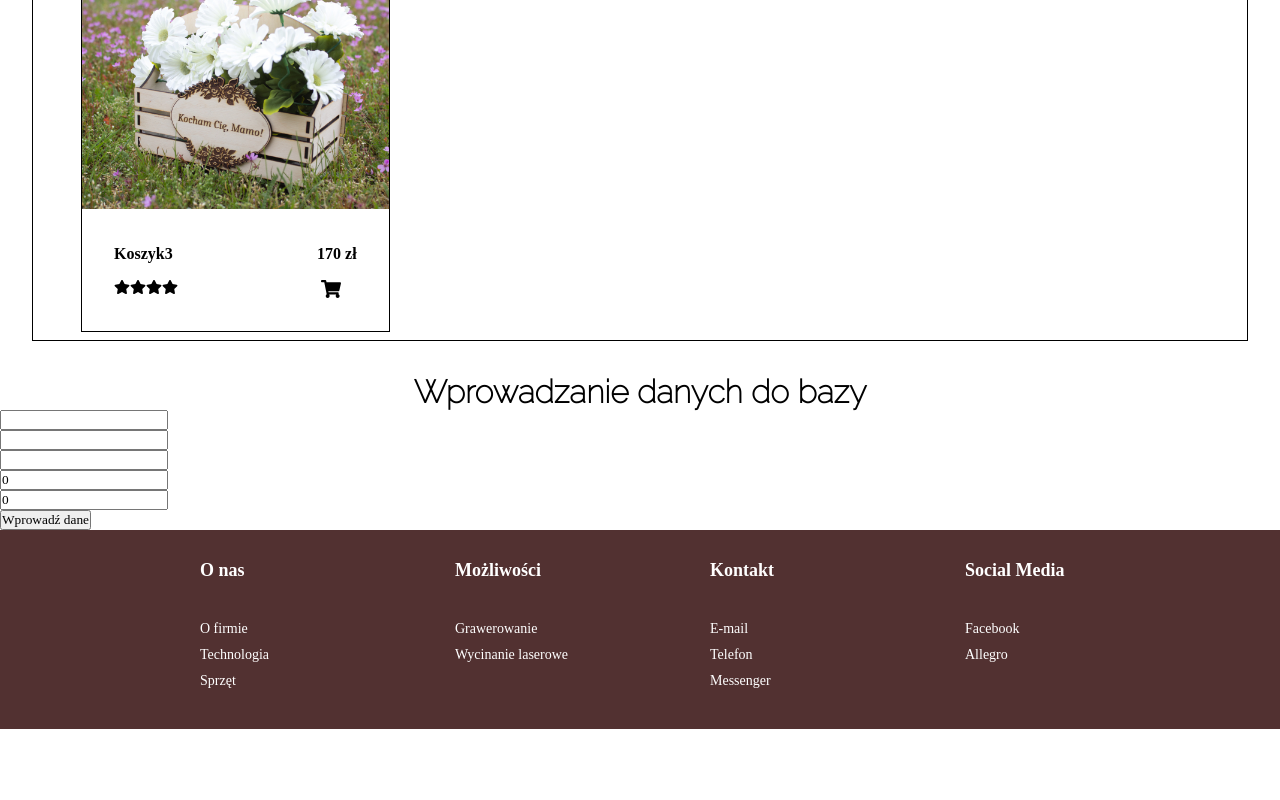
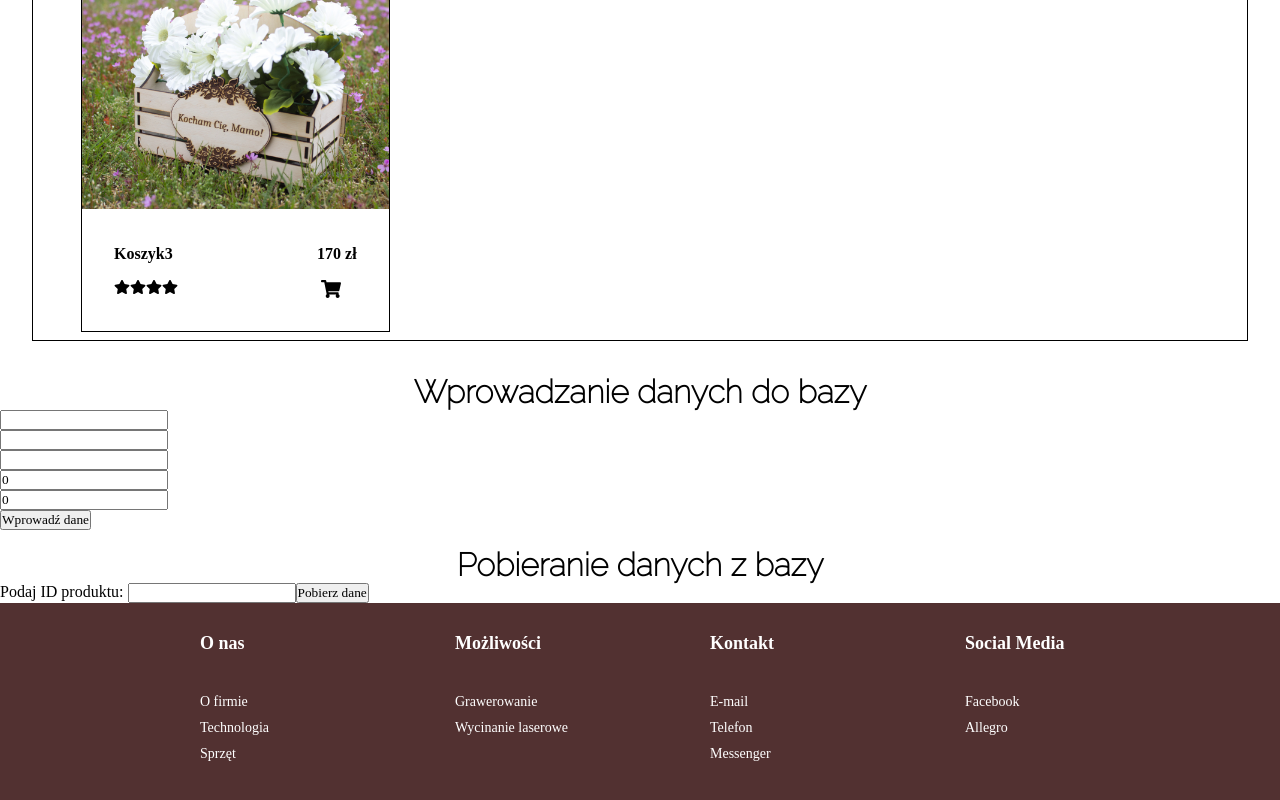
Before and after one commit to JoelFPS/engraving-online-shop, a React (Create React App) app in the folder frontend/: page / in a window 1280 px wide. Shown: the part 1096-1896 px from the top of the page. Before the commit the page ends 1825 px from the top, so only its background shows below. Built offline with nearby package versions, Linux system fonts and the light colour scheme; no server answers; a web font is replaced by a local one.

Commit message:
Temporary GetProductForm

```diff
--- a/frontend/src/App.js
+++ b/frontend/src/App.js
@@ -8,6 +8,7 @@ import Product from './Components/Product';
 import contents from './content';
 import Slider from './Components/Slider';
 import { AddProductForm } from './Components/add-product/form.js'; //temporary
+import { GetProductForm } from './Components/add-product/showProd.js'; //temporary
 import "./Styles/main.scss";
 
 function App(){
@@ -56,6 +57,7 @@ function App(){
 				</div>
 			</div>
 			<AddProductForm />
+			<GetProductForm />
 			<Footer />
 
 		</div>
--- a/frontend/src/Components/Product.js
+++ b/frontend/src/Components/Product.js
@@ -1,10 +1,36 @@
-import React from 'react';
+import React, { Component } from 'react'
 import Colors from './cart-components/Colors.js'
 import DetailsThumb from './cart-components/DetailsThumb.js';
 
 import "../Styles/product.scss";
 
+
+
 class Cart extends React.Component{
+
+    getProduct() {
+        console.log(this.getState);
+        const requestOptions = {
+            method: 'GET',
+            headers: { 'Content-Type': 'application/json' },
+            body: JSON.stringify( this.state )
+        }
+        fetch('http://localhost:5001/api/product/', requestOptions)
+            .then(response => response.json())
+            .then(data => {
+                console.log(data);
+            });
+    }
+    render() {
+        const {colors} = this.props;
+        return (
+            <div className='get'>
+                <h1>Pobieranie produktu z bazy</h1>
+                    <input type="text" value={this.state.name} onChange={evt => this.updateNameValue(evt)}/><br/>
+                    <input type="button" value="Pokaż" onClick={this.addProduct}></input>
+            </div>
+        )
+    }
 
     state = {
     products: [
--- /dev/null
+++ b/frontend/src/Components/add-product/showProd.js
@@ -0,0 +1,62 @@
+import React, { Component } from 'react';
+
+export class GetProductForm extends Component {
+    constructor() {
+        super();
+        this.state = {
+            productId: "",
+            productData: null
+        };
+        this.getProduct = this.getProduct.bind(this);
+    }
+
+    getProduct() {
+        const requestOptions = {
+            method: 'GET',
+            headers: { 'Content-Type': 'application/json' },
+        };
+
+        fetch(`http://localhost:5001/api/products/${this.state.productId}`, requestOptions)
+            .then(response => response.json())
+            .then(data => {
+                this.setState({
+                    productData: data
+                });
+            })
+            .catch(error => {
+                console.error('Error fetching product:', error);
+            });
+    }
+
+    render() {
+        return (
+            <div className='get'>
+                <h1>Pobieranie danych z bazy</h1>
+                <label>Podaj ID produktu: </label>
+                <input type="text" value={this.state.productId} onChange={evt => this.updateProductIdValue(evt)} />
+                <input type="button" value="Pobierz dane" onClick={this.getProduct} />
+
+                {this.state.productData && (
+                    <div>
+                        <h2>Dane produktu:</h2>
+                        <p>Name: {this.state.productData.name}</p>
+                        <p>Src: {this.state.productData.src}</p>
+                        <p>Description: {this.state.productData.description}</p>
+                        <p>Price: {this.state.productData.price}</p>
+                        <p>Rating: {this.state.productData.rating}</p>
+                    </div>
+                )}
+            </div>
+        );
+    }
+
+    updateProductIdValue(evt) {
+        const val = evt.target.value;
+        this.setState({
+            productId: val,
+            productData: null // Reset product data when changing the product ID
+        });
+    }
+}
+
+export default GetProductForm
```
